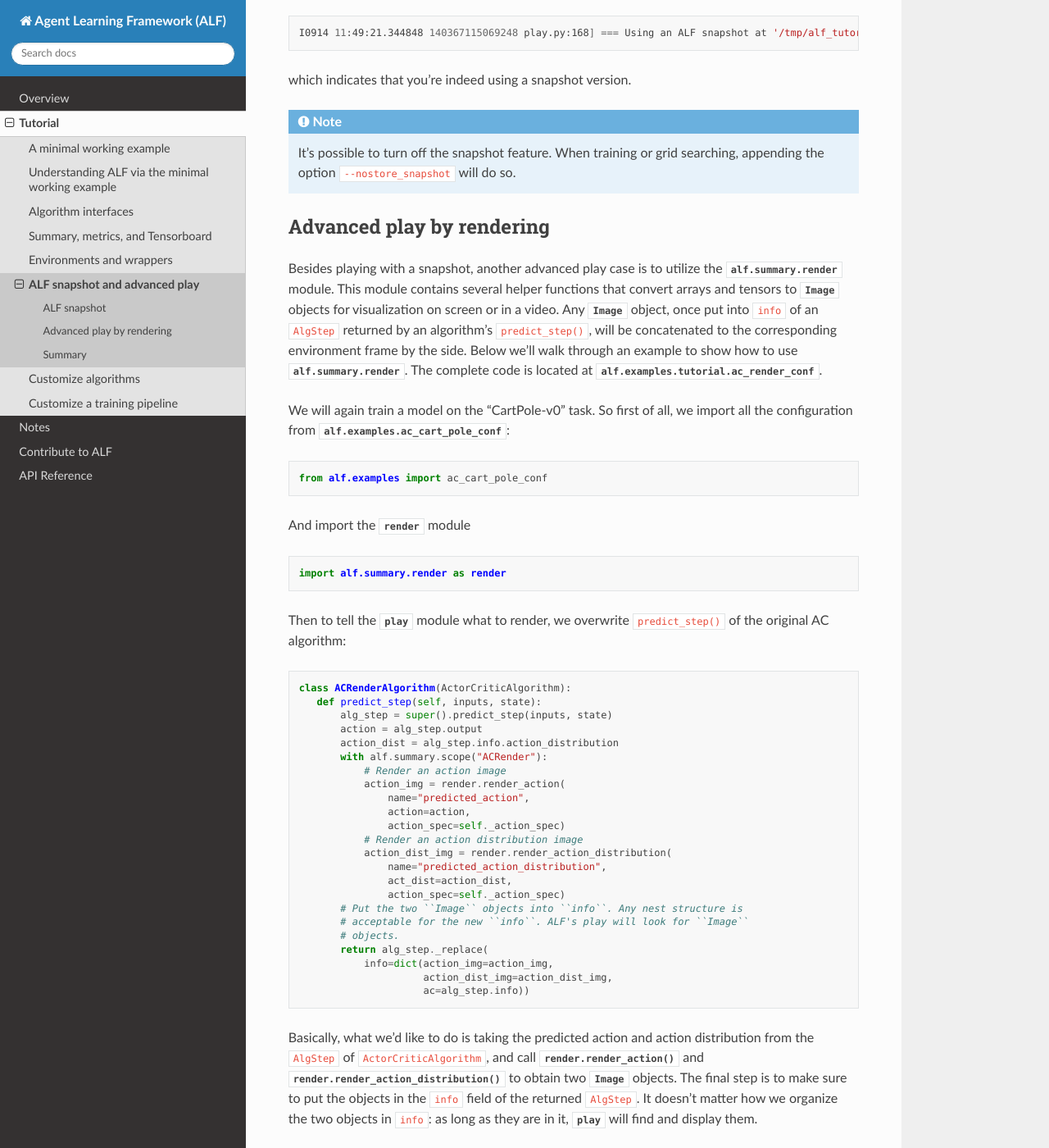
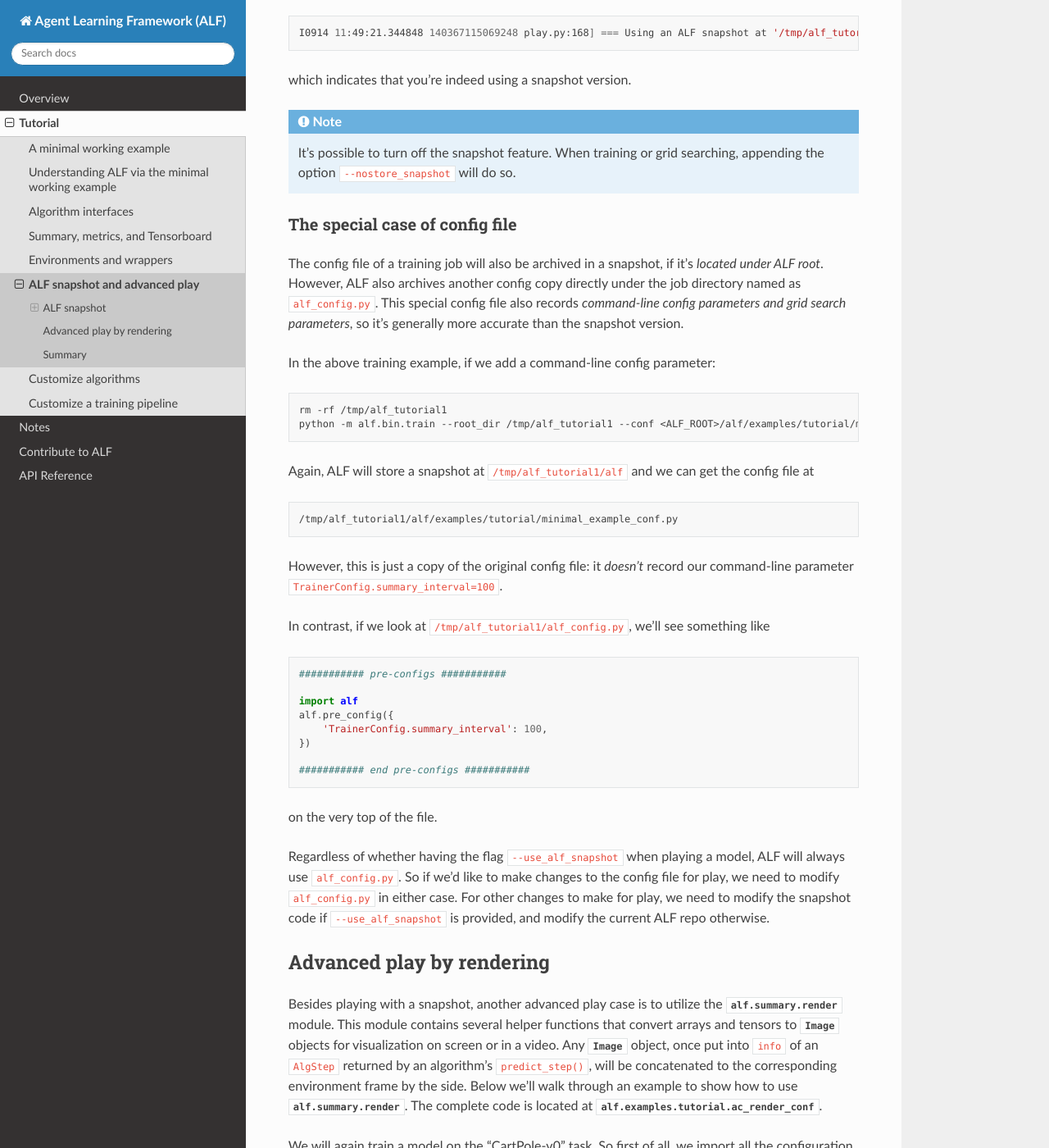
Before and after one commit to HorizonRobotics/alf, a Sphinx documentation site: the page built from docs/tutorial/alf_snapshot_and_advanced_play.rst, in a window 1280 px wide and 1400 px high, scrolled down 1422 px. Shown: the whole window at 82% size. Built offline with Sphinx 7.4.7 and the Read the Docs theme 2.0.0, drawn with Linux system fonts in a browser that asks for light colours; pages that are not in the unit, such as notebooks, are missing from menus; some of the changed text lies outside the part shown.

Commit message:
add a section about config file

```diff
--- a/docs/tutorial/alf_snapshot_and_advanced_play.rst
+++ b/docs/tutorial/alf_snapshot_and_advanced_play.rst
@@ -75,6 +75,54 @@
 
     It's possible to turn off the snapshot feature. When training or grid searching,
     appending the option ``--nostore_snapshot`` will do so.
+
+The special case of config file
+^^^^^^^^^^^^^^^^^^^^^^^^^^^^^^^
+
+The config file of a training job will also be archived in a snapshot, if it's
+*located under ALF root*. However, ALF also archives another config copy
+directly under the job directory named as ``alf_config.py``. This special config
+file also records *command-line config parameters and grid search parameters*, so
+it's generally more accurate than the snapshot version.
+
+In the above training example, if we add a command-line config parameter:
+
+.. code-block:: bash
+
+    rm -rf /tmp/alf_tutorial1
+    python -m alf.bin.train --root_dir /tmp/alf_tutorial1 --conf <ALF_ROOT>/alf/examples/tutorial/minimal_example_conf.py --conf_param="TrainerConfig.summary_interval=100"
+
+Again, ALF will store a snapshot at ``/tmp/alf_tutorial1/alf`` and we can get
+the config file at
+
+.. code-block:: bash
+
+    /tmp/alf_tutorial1/alf/examples/tutorial/minimal_example_conf.py
+
+However, this is just a copy of the original config file: it *doesn't* record
+our command-line parameter ``TrainerConfig.summary_interval=100``.
+
+In contrast, if we look at ``/tmp/alf_tutorial1/alf_config.py``, we'll see something
+like
+
+.. code-block:: python
+
+    ########### pre-configs ###########
+
+    import alf
+    alf.pre_config({
+        'TrainerConfig.summary_interval': 100,
+    })
+
+    ########### end pre-configs ###########
+
+on the very top of the file.
+
+Regardless of whether having the flag ``--use_alf_snapshot`` when playing a model,
+ALF will always use ``alf_config.py``. So if we'd like to make changes to the
+config file for play, we need to modify ``alf_config.py`` in either case.
+For other changes to make for play, we need to modify the snapshot code if
+``--use_alf_snapshot`` is provided, and modify the current ALF repo otherwise.
 
 Advanced play by rendering
 --------------------------
```
Also changed, not shown: other parts of docs/tutorial/alf_snapshot_and_advanced_play.rst (+1 -1 lines).
